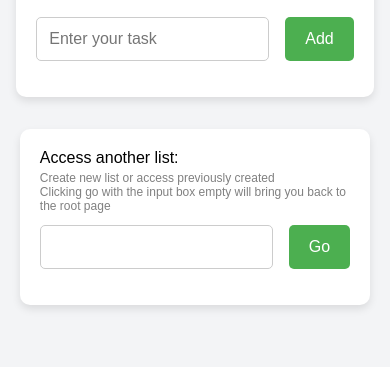
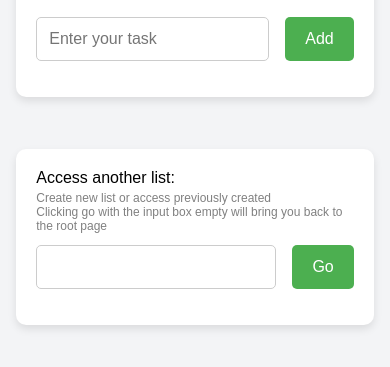
Before and after one commit to LuizGuerra/todo, a plain HTML site: page index.html in a window 390 px wide. Shown: the part 87-454 px from the top of the page. Drawn offline with Linux system fonts and the light colour scheme.

Commit message:
fixed a flex bug by changing to grid. grid rules.

```diff
--- a/styles.css
+++ b/styles.css
@@ -11,7 +11,10 @@ body {
     margin: 0 auto;
     max-width: 900px;
 
-    display: flex;
+    display: grid;
+    grid-template-columns: auto auto;
+    grid-gap: 20px;
+
     justify-content: center;
     align-items: top;
 }
@@ -162,7 +165,9 @@ ul li a {
 @media (max-width: 900px) {
     .platform-grid {
         /* flex-direction: column; */
-        flex-wrap: wrap;
+        /* flex-wrap: wrap;  */
+        grid-template-columns: auto;
+
     }
     #todo-container {
         margin: 16px 20px;
```
